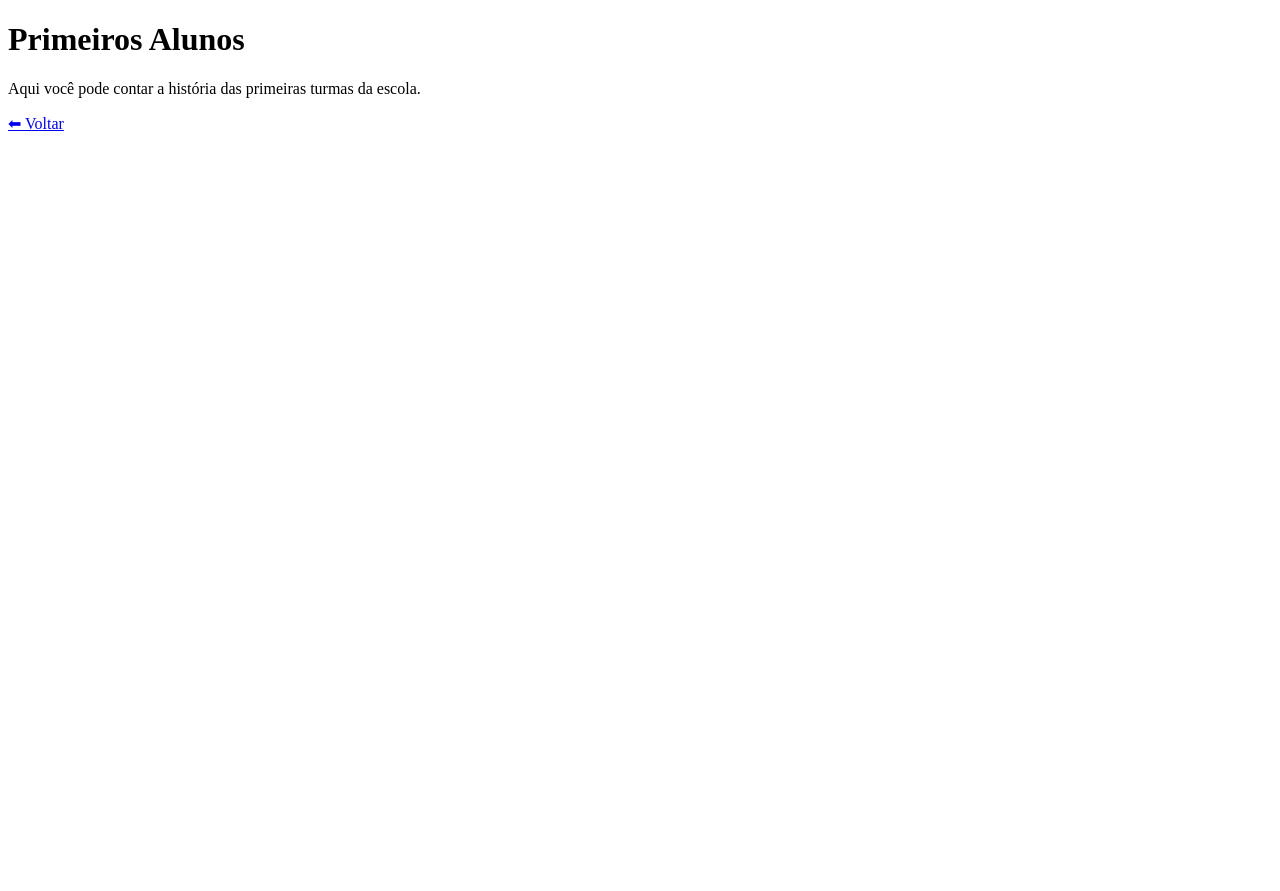
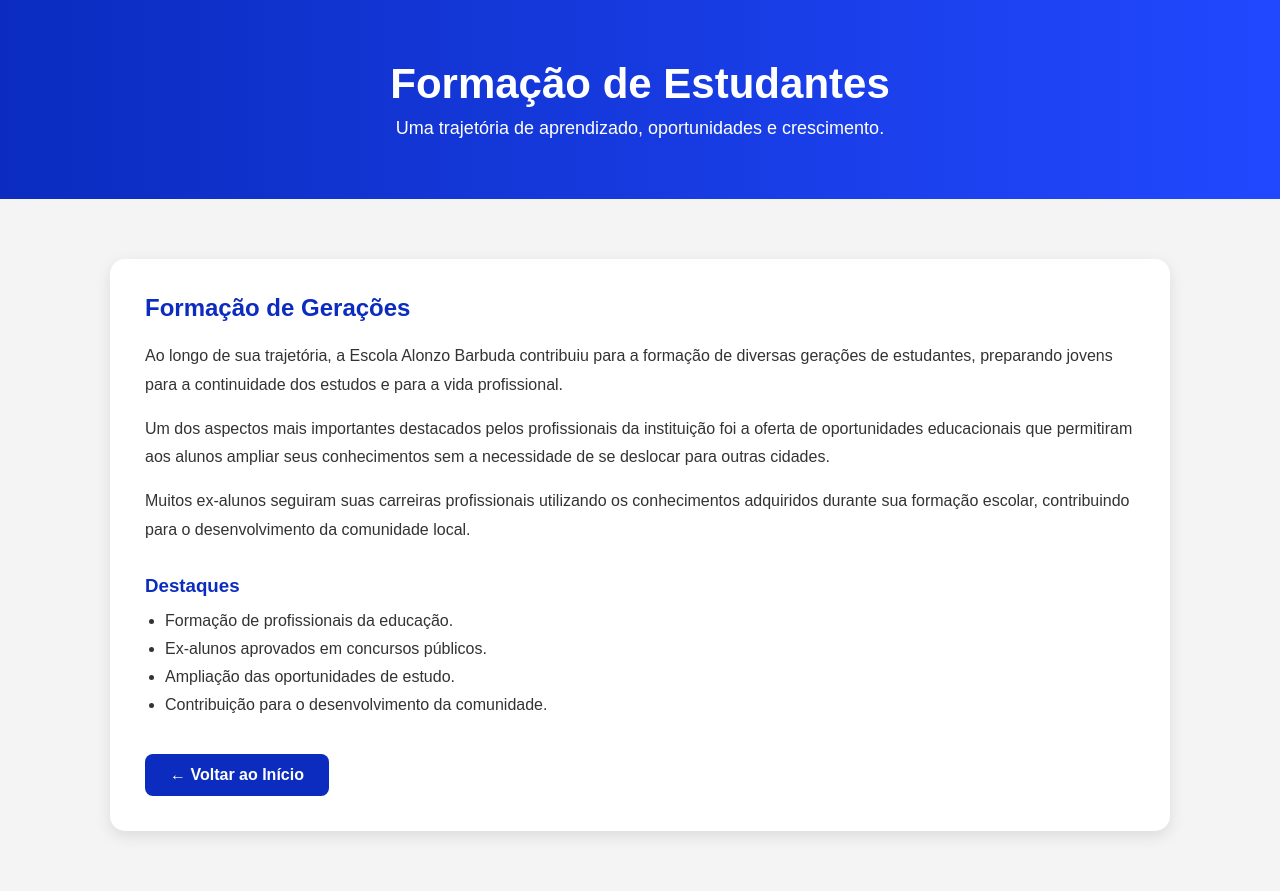
Before and after one commit to portal-eeab/site-web, a plain HTML site: page alunos.html in a window 1280 px wide. Before the commit the page ends 800 px from the top, so only its background shows below. Drawn offline with Linux system fonts and the light colour scheme.

Commit message:
Update alunos.html

```diff
--- a/alunos.html
+++ b/alunos.html
@@ -1,18 +1,143 @@
 <!DOCTYPE html>
 <html lang="pt-BR">
 <head>
-    <meta charset="UTF-8">
-    <title>Primeiros Alunos</title>
+<meta charset="UTF-8">
+<meta name="viewport" content="width=device-width, initial-scale=1.0">
+
+<title>Formação de Estudantes</title>
+
+<style>
+
+*{
+margin:0;
+padding:0;
+box-sizing:border-box;
+font-family:Arial, Helvetica, sans-serif;
+}
+
+body{
+background:#f4f4f4;
+color:#333;
+}
+
+header{
+background:linear-gradient(90deg,#0b2cbf,#2248ff);
+color:white;
+text-align:center;
+padding:60px 20px;
+}
+
+header h1{
+font-size:42px;
+margin-bottom:10px;
+}
+
+header p{
+font-size:18px;
+max-width:800px;
+margin:auto;
+}
+
+.container{
+max-width:1100px;
+margin:auto;
+padding:60px 20px;
+}
+
+.card{
+background:white;
+padding:35px;
+border-radius:15px;
+box-shadow:0 5px 15px rgba(0,0,0,.1);
+}
+
+.card h2{
+color:#0b2cbf;
+margin-bottom:20px;
+}
+
+.card p{
+line-height:1.8;
+margin-bottom:15px;
+}
+
+.destaques{
+margin-top:30px;
+}
+
+.destaques h3{
+color:#0b2cbf;
+margin-bottom:15px;
+}
+
+.destaques ul{
+padding-left:20px;
+}
+
+.destaques li{
+margin-bottom:10px;
+}
+
+.voltar{
+display:inline-block;
+margin-top:30px;
+background:#0b2cbf;
+color:white;
+text-decoration:none;
+padding:12px 25px;
+border-radius:8px;
+font-weight:bold;
+}
+
+.voltar:hover{
+background:#2248ff;
+}
+
+</style>
 </head>
 <body>
 
-<h1>Primeiros Alunos</h1>
+<header>
+<h1>Formação de Estudantes</h1>
+<p>Uma trajetória de aprendizado, oportunidades e crescimento.</p>
+</header>
+
+<div class="container">
+
+<div class="card">
+
+<h2>Formação de Gerações</h2>
 
 <p>
-Aqui você pode contar a história das primeiras turmas da escola.
+Ao longo de sua trajetória, a Escola Alonzo Barbuda contribuiu para a formação de diversas gerações de estudantes, preparando jovens para a continuidade dos estudos e para a vida profissional.
 </p>
 
-<a href="index.html">⬅ Voltar</a>
+<p>
+Um dos aspectos mais importantes destacados pelos profissionais da instituição foi a oferta de oportunidades educacionais que permitiram aos alunos ampliar seus conhecimentos sem a necessidade de se deslocar para outras cidades.
+</p>
+
+<p>
+Muitos ex-alunos seguiram suas carreiras profissionais utilizando os conhecimentos adquiridos durante sua formação escolar, contribuindo para o desenvolvimento da comunidade local.
+</p>
+
+<div class="destaques">
+
+<h3>Destaques</h3>
+
+<ul>
+<li>Formação de profissionais da educação.</li>
+<li>Ex-alunos aprovados em concursos públicos.</li>
+<li>Ampliação das oportunidades de estudo.</li>
+<li>Contribuição para o desenvolvimento da comunidade.</li>
+</ul>
+
+</div>
+
+<a href="index.html" class="voltar">← Voltar ao Início</a>
+
+</div>
+
+</div>
 
 </body>
 </html>
```
